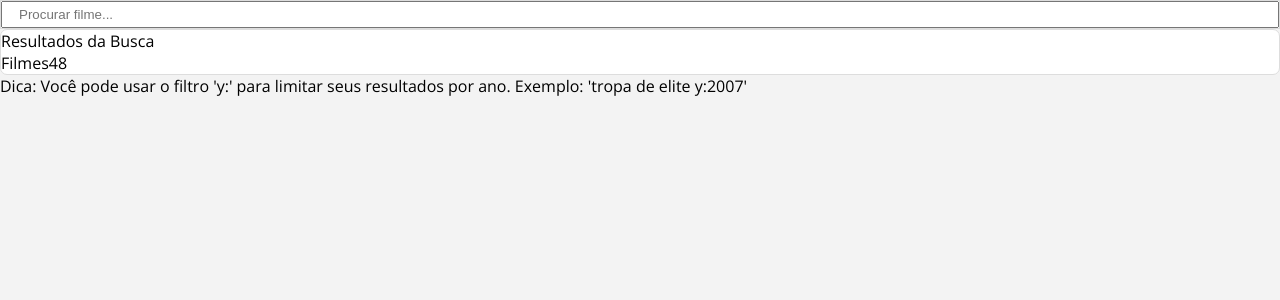
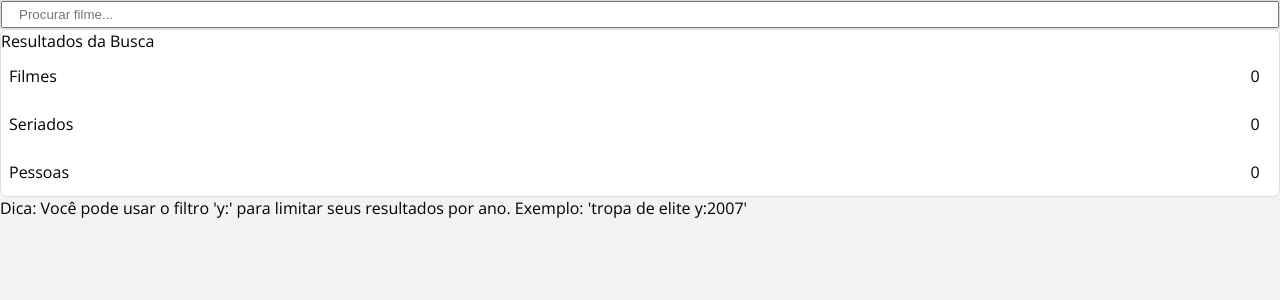
Before and after one commit to okalil/guide-to-movies, a Next.js app: page / in a window 1280 px wide. Shown: the top 300 px of the page. Built offline with nearby package versions, Linux system fonts and the light colour scheme.

Commit message:
add filters

```diff
--- /dev/null
+++ b/src/components/FiltersBox/index.js
@@ -0,0 +1,51 @@
+import React from 'react';
+
+import { useSearch } from '../../contexts/SearchContext';
+import filterByYear from '../../utils/filterByYear';
+
+import Box from '../Box';
+import { Filter } from './styles';
+
+export default function FiltersBox({ currentFilter, setFilter }) {
+  const { search } = useSearch();
+  const { keyword, data } = search;
+
+  function results(current) {
+    const items = data?.results.filter(item => item.media_type === current);
+    const [_, year] = keyword.split('y:');
+    const total = keyword.includes('y:')
+      ? filterByYear(items, year).length
+      : items?.length;
+
+    return total;
+  }
+  function totalResults(type) {
+    return results(type) || 0;
+  }
+
+  const filters = [
+    { name: 'Filmes', totalResults: totalResults('movie'), type: 'movie' },
+    { name: 'Seriados', totalResults: totalResults('tv'), type: 'tv' },
+    { name: 'Pessoas', totalResults: totalResults('person'), type: 'person' },
+  ];
+
+  const focusStyle = { background: '#f6f6f6', fontWeight: 600 };
+
+  return (
+    <Box>
+      <span>Resultados da Busca</span>
+      <ul>
+        {filters.map(({ name, totalResults, type }) => (
+          <Filter
+            onClick={() => setFilter(currentFilter === type ? 'all' : type)}
+            style={currentFilter === type ? focusStyle : undefined}
+            key={name}
+          >
+            <span>{name}</span>
+            <span>{totalResults}</span>
+          </Filter>
+        ))}
+      </ul>
+    </Box>
+  );
+}
--- /dev/null
+++ b/src/components/FiltersBox/styles.js
@@ -0,0 +1,25 @@
+import styled from 'styled-components';
+
+export const Row = styled.span``;
+
+export const Filter = styled.li`
+  display: flex;
+  justify-content: space-between;
+  align-items: center;
+  padding: 0.5rem;
+
+  &:hover {
+    background: #f5f5f5;
+  }
+
+  span:first-child {
+    cursor: pointer;
+  }
+  span:nth-child(2) {
+    background: #ffffff;
+    border-radius: 100%;
+    padding: 5px;
+    text-align: center;
+    width: 2rem;
+  }
+`;
--- /dev/null
+++ b/src/components/Main/index.js
@@ -0,0 +1,89 @@
+import { useSearch } from '../../contexts/SearchContext';
+import { w185 } from '../../constants/posterSizes';
+import { imageBaseUrl } from '../../constants/imageUrl';
+import filterByYear from '../../utils/filterByYear';
+
+import Box from '../Box';
+
+export default function Main({ currentFilter }) {
+  const { search } = useSearch();
+  const { data, keyword } = search;
+
+  const [_, year] = keyword.split('y:');
+
+  const filtered = data
+    ? filterByYear(
+        data.results.filter(item =>
+          currentFilter === 'all' ? true : item.media_type === currentFilter
+        ),
+        year
+      )
+    : undefined;
+
+  return (
+    <main>
+      {!data ? null : data.results && data.total_results ? (
+        filtered.map(item => {
+          const { media_type } = item;
+
+          const getDate = date => {
+            const then = new Date(date);
+            return `${then.getDate()} de ${
+              months[then.getMonth()]
+            } de ${then.getFullYear()}`;
+          };
+
+          let date, name, image;
+          switch (media_type) {
+            case 'movie':
+              date = getDate(item.release_date);
+              name = item.title;
+              image = item.poster_path;
+              break;
+            case 'tv':
+              date = getDate(item.first_air_date);
+              name = item.name;
+              image = item.poster_path;
+              break;
+            case 'person':
+              date = item.birthday;
+              name = item.name;
+              image = item.profile_path;
+              break;
+            default:
+              date = undefined;
+          }
+          console.log(new Date(date));
+          return (
+            <Box key={item.id}>
+              <img
+                src={image ? imageBaseUrl.concat(w185, image) : ''}
+                alt="Poster"
+              />
+              <h4>{name}</h4>
+              <span>{date}</span>
+              <p>{item.overview}</p>
+            </Box>
+          );
+        })
+      ) : (
+        <h4>Não foi possível carregar os dados!</h4>
+      )}
+    </main>
+  );
+}
+
+const months = [
+  'janeiro',
+  'fevereiro',
+  'março',
+  'abril',
+  'maio',
+  'junho',
+  'julho',
+  'agosto',
+  'setembro',
+  'outubro',
+  'novembro',
+  'dezembro',
+];
--- a/src/components/SearchControl/index.js
+++ b/src/components/SearchControl/index.js
@@ -15,8 +15,10 @@ export default function SearchControl() {
     const formData = new FormData(e.target);
     const keyword = formData.get('search');
 
+    const [query] = keyword.split('y:');
+
     try {
-      const { data } = await axios.get(`/search/movie?query=${keyword}`, {
+      const { data } = await axios.get(`/search/multi?query=${query}`, {
         baseURL,
       });
 
--- a/src/pages/index.js
+++ b/src/pages/index.js
@@ -1,15 +1,17 @@
 import Head from 'next/head';
+import { useState } from 'react';
 
-import { w185 } from '../constants/posterSizes';
-import { imageBaseUrl } from '../constants/imageUrl';
 import { useSearch } from '../contexts/SearchContext';
 
-import Box from '../components/Box';
 import SearchControl from '../components/SearchControl';
+import FiltersBox from '../components/FiltersBox';
+import Main from '../components/Main';
 
 export default function Home() {
   const { search } = useSearch();
-  const { data } = search;
+  const { data, keyword } = search;
+
+  const [currentFilter, setFilter] = useState('all');
 
   return (
     <div>
@@ -18,41 +20,13 @@ export default function Home() {
       </Head>
       <SearchControl />
       <aside>
-        <Box>
-          <span>Resultados da Busca</span>
-          <ul>
-            <li>
-              <span>Filmes</span>
-              <span>48</span>
-            </li>
-          </ul>
-        </Box>
+        <FiltersBox {...{ currentFilter, setFilter }} />
         <p>
           Dica: Você pode usar o filtro 'y:' para limitar seus resultados por
           ano. Exemplo: 'tropa de elite y:2007'
         </p>
       </aside>
-      <main>
-        {!data ? null : data.results && data.total_results ? (
-          data.results.map(item => (
-            <Box key={item.id}>
-              <img
-                src={
-                  item.poster_path
-                    ? imageBaseUrl.concat(w185, item.poster_path)
-                    : ''
-                }
-                alt="Poster"
-              />
-              <h4>{item.title}</h4>
-              <span>{item.release_date}</span>
-              <p>{item.overview}</p>
-            </Box>
-          ))
-        ) : (
-          <h4>Não foi possível carregar os dados!</h4>
-        )}
-      </main>
+      <Main {...{ currentFilter }} />
     </div>
   );
 }
--- /dev/null
+++ b/src/utils/filterByYear.js
@@ -0,0 +1,20 @@
+export default function filterByYear(array, year) {
+  const filtered = year
+    ? array.filter(item => {
+        switch (item.media_type) {
+          case 'movie':
+            const [releaseYear] = item.release_date?.split('-') || [undefined];
+            return releaseYear === year;
+          case 'tv':
+            const [firstAirYear] = item.first_air_date?.split('-') || [
+              undefined,
+            ];
+            return firstAirYear === year;
+          default:
+            return false;
+        }
+      })
+    : array;
+
+  return filtered;
+}
```
